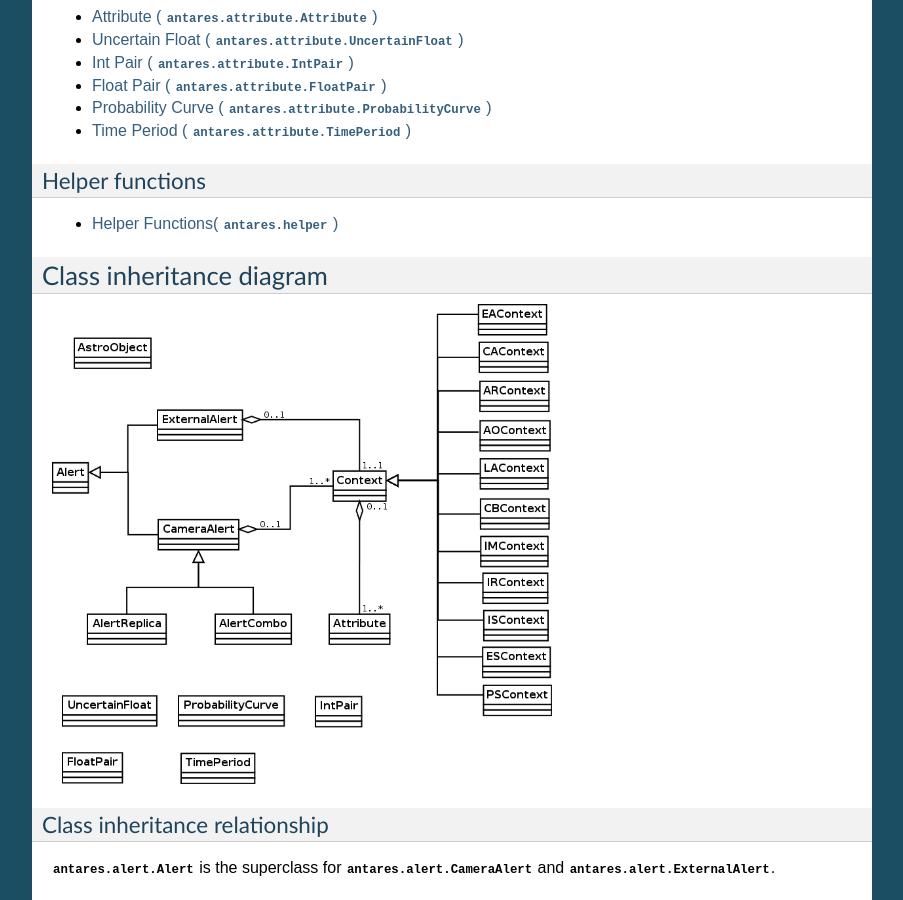
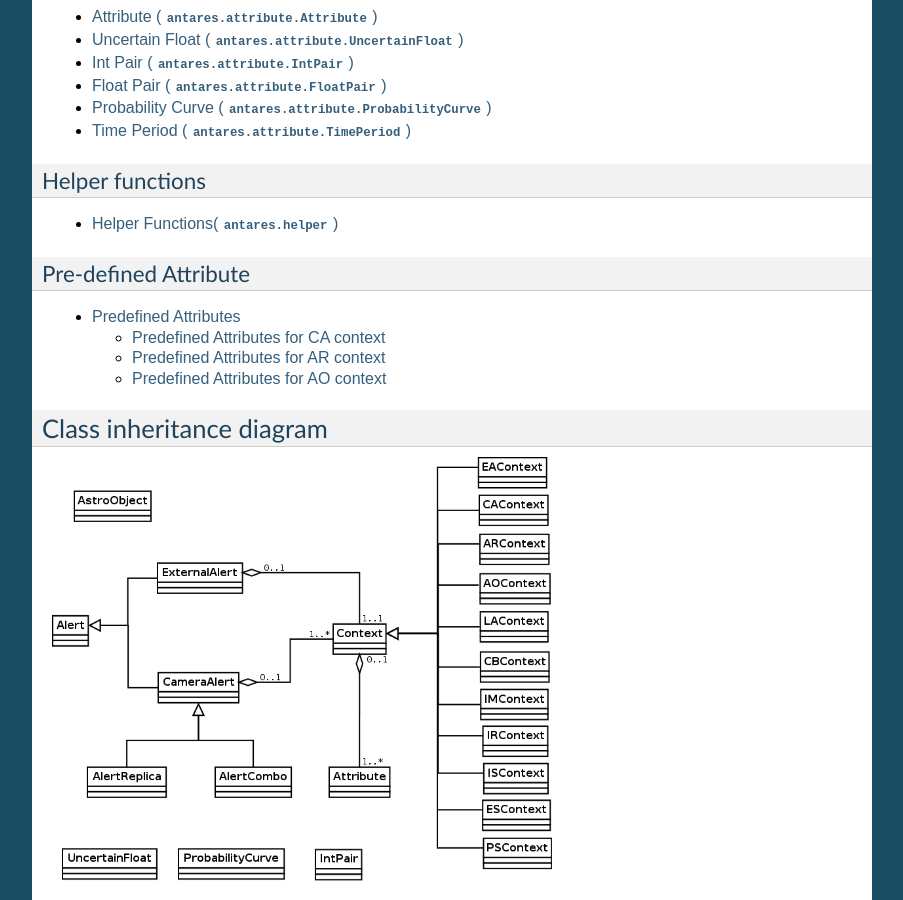
Before and after one commit to AzNOAOTares/antares-base, a Sphinx documentation site: the page built from doc/source/index.rst, in a window 1280 px wide and 900 px high, scrolled down 897 px. Shown: the whole window, without its empty margins (198-1101 px from the left). Built offline with Sphinx 7.4.7, drawn with Linux system fonts in a browser that asks for light colours; some of the changed text lies outside the part shown.

Commit message:
add doc predefined attributes

```diff
--- /dev/null
+++ b/doc/source/attribute/predefined.rst
@@ -0,0 +1,21 @@
+.. Antares API documentation master file, created by
+   sphinx-quickstart on Tue Mar 10 20:02:16 2015.
+   You can adapt this file completely to your liking, but it should at least
+   contain the root `toctree` directive.
+
+*************************************************
+Predefined Attributes
+*************************************************
+
+Predefined Attributes for CA context
+^^^^^^^^^^^^^^^^^^^^^^^^^^^^^^^^^^^^
+
+- ``RA``: Right ascension
+- ``Decl``: declination
+
+Predefined Attributes for AR context
+^^^^^^^^^^^^^^^^^^^^^^^^^^^^^^^^^^^^
+
+
+Predefined Attributes for AO context
+^^^^^^^^^^^^^^^^^^^^^^^^^^^^^^^^^^^^
--- a/doc/source/index.rst
+++ b/doc/source/index.rst
@@ -70,6 +70,14 @@ Helper functions
 
    helper/index
 
+Pre-defined Attribute
+^^^^^^^^^^^^^^^^^^^^^
+
+.. toctree::
+   :maxdepth: 2
+
+   attribute/predefined
+
 *************************
 Class inheritance diagram
 *************************
```
